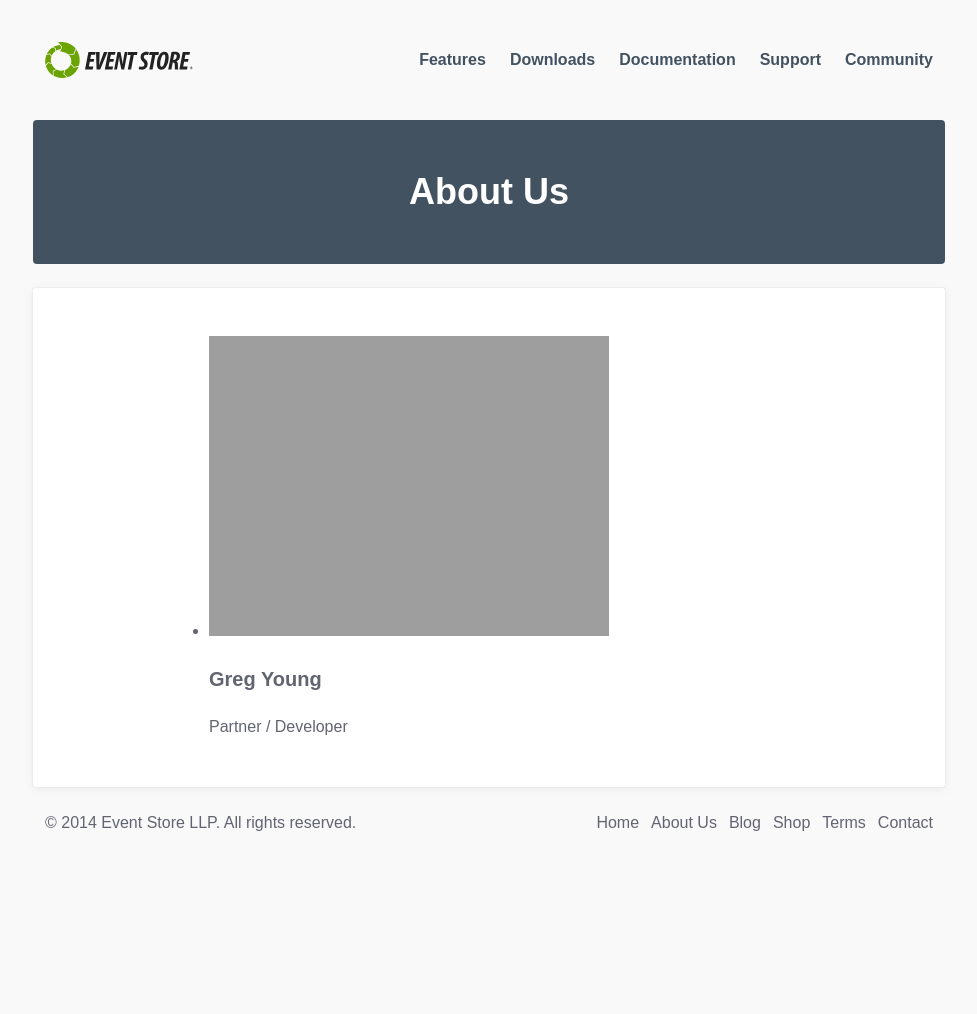
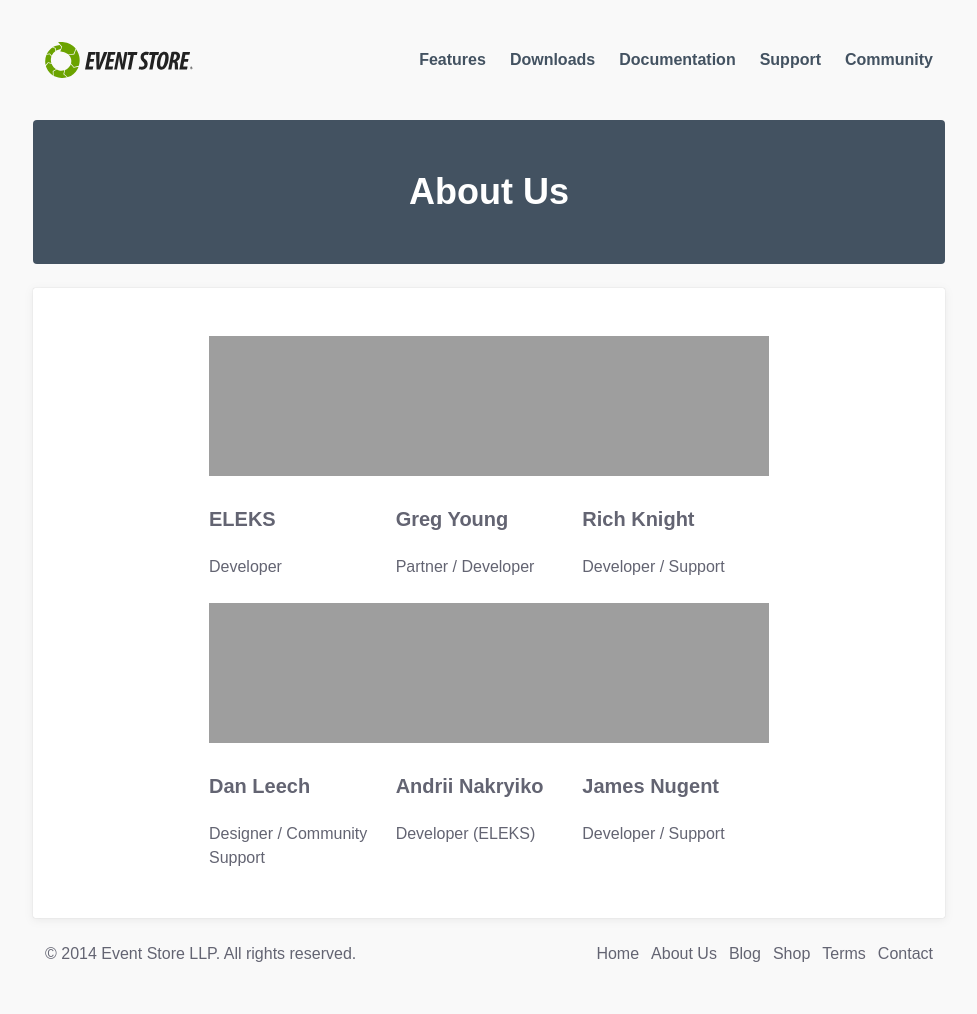
Before and after one commit to sandboxorg/geteventstore.com, a Jekyll site: the page built from about/index.html, in a window 1280 px wide. Shown: the whole page, without its empty margins (151-1128 px from the left). Built offline with Jekyll 4.4.1, drawn with Linux system fonts in a browser that asks for light colours; Markdown is read by kramdown in place of the engine named in the settings; before the commit the page ends 900 px from its top, so only the background shows below that.

Commit message:
Added a bit of the team page

```diff
--- a/about/index.html
+++ b/about/index.html
@@ -9,9 +9,34 @@ title: "About Us"
 		<div class="page-main">
 			<ul class="team-list">
 				<li>
+					<img src="{{ site.url }}/images/eleks.png" alt="ELEKS">
+					<h2>ELEKS</h2>
+					<p>Developer</p>
+				</li>
+				<li>
 					<img src="{{ site.url }}/images/greg-young.png" alt="Greg Young">
 					<h2>Greg Young</h2>
 					<p>Partner / Developer</p>
+				</li>
+				<li>
+					<img src="{{ site.url }}/images/rich-knight.png" alt="Rich Knight">
+					<h2>Rich Knight</h2>
+					<p>Developer / Support</p>
+				</li>
+				<li>
+					<img src="{{ site.url }}/images/dan-leech.png" alt="Dan Leech">
+					<h2>Dan Leech</h2>
+					<p>Designer / Community Support</p>
+				</li>
+				<li>
+					<img src="{{ site.url }}/images/andrii-nakryiko.png" alt="Andrii Nakryiko">
+					<h2>Andrii Nakryiko</h2>
+					<p>Developer (ELEKS)</p>
+				</li>
+				<li>
+					<img src="{{ site.url }}/images/james-nugent.png" alt="James Nugent">
+					<h2>James Nugent</h2>
+					<p>Developer / Support</p>
 				</li>
 			</ul>
 		</div>
--- a/css/main.css
+++ b/css/main.css
@@ -205,6 +205,21 @@ pre {
   font-size: 1.25rem;
   line-height: 1.5rem; }
 
+.team-list {
+  margin: 0;
+  padding: 0;
+  list-style: none; }
+  .team-list li {
+    float: left;
+    display: inline-block;
+    width: 33.333%; }
+    .team-list li img {
+      width: 100%; }
+    .team-list li h2 {
+      font-size: 1.25rem;
+      font-weight: 600;
+      line-height: 1.5rem; }
+
 .lead {
   font-size: 1.25rem;
   line-height: 1.5rem; }
```
Also changed, not shown: _sass/_page.scss (+19 -0 lines), 1 other file.
